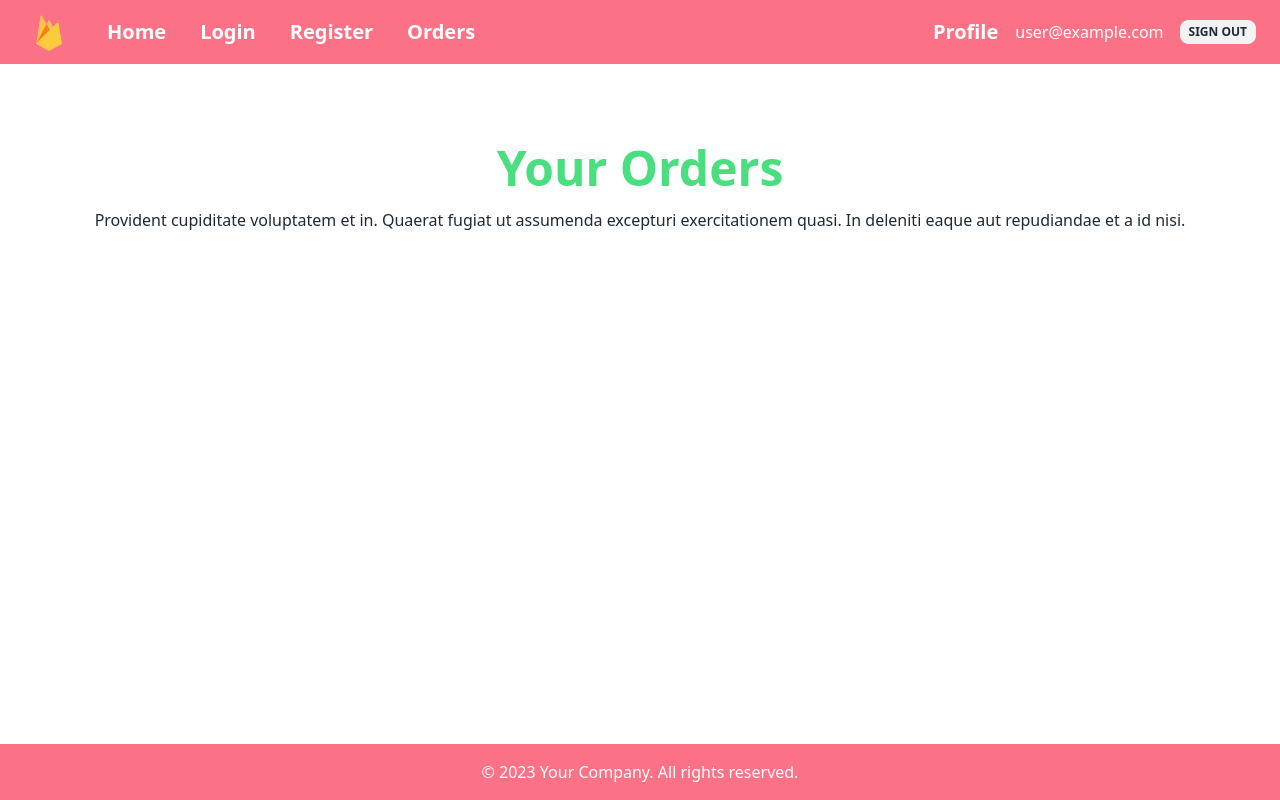
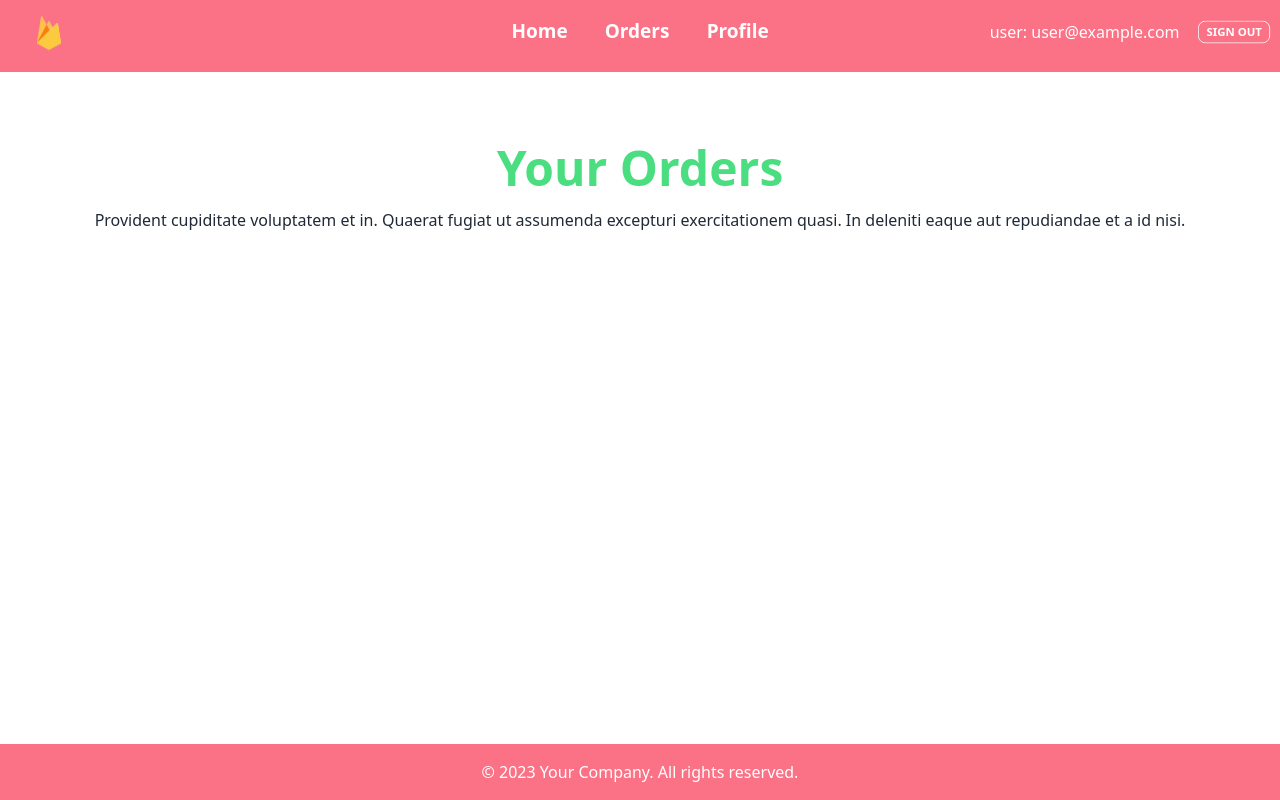
Before and after one commit to MDMahidul/firebase-auth-tailwind, a React (Vite) app: page /orders in a window 1280 px wide. Built offline with nearby package versions, Linux system fonts and the light colour scheme; no server answers; sample sign-in values are in the browser's storage.

Commit message:
added home,profile,footer content and show real local time

```diff
--- a/src/components/Header.jsx
+++ b/src/components/Header.jsx
@@ -6,45 +6,54 @@ import flogo from '/flogo.svg';
 const Header = () => {
   const { user, logOut } = useContext(AuthContext);
 
-  const handleLogout = ()=>{
+  const handleLogout = () => {
     logOut()
-      .then(()=>{})
-      .catch(error=>console.log(error))
-  }
+      .then(() => {})
+      .catch(error => console.log(error));
+  };
 
   return (
     <div>
-        <div className="navbar bg-rose-400 text-white flex justify-between py-2">
-         <div >
-            <Link to='/' className="btn btn-ghost normal-case text-xl"><img className='w-12' src={flogo} alt="" /></Link>
+      <div className="navbar bg-rose-400 text-white flex flex-wrap justify-between py-2">
+        <div className="navbar-start flex items-center space-x-4">
+          <Link className="btn btn-ghost normal-case text-xl" to="/">
+            <img className="w-12" src={flogo} alt="" />
+          </Link>
           <Link className="btn btn-ghost normal-case text-xl" to="/">
             Home
           </Link>
+          {!user && (
+            <>
               <Link className="btn btn-ghost normal-case text-xl" to="/login">
                 Login
               </Link>
               <Link className="btn btn-ghost normal-case text-xl" to="/register">
                 Register
               </Link>
+            </>
+          )}
           <Link className="btn btn-ghost normal-case text-xl" to="/orders">
             Orders
           </Link>
-         </div>
-         <div className='me-4'>
           {user && (
             <Link className="btn btn-ghost normal-case text-xl" to="/profile">
               Profile
             </Link>
           )}
+        </div>
+        <div className="navbar-end">
           {user ? (
             <>
-                <span>{user.email}</span>{" "}
-                <button onClick={handleLogout} className="btn btn-xs ms-4">
+              <span className="hidden sm:inline">{user.email}</span>{" "}
+              <button
+                onClick={handleLogout}
+                className="btn btn-xs ms-4"
+              >
                 Sign Out
               </button>
             </>
           ) : (
-              <Link to="/login">Login</Link>
+            ''
           )}
         </div>
       </div>
--- /dev/null
+++ b/src/components/Header2.jsx
@@ -0,0 +1,90 @@
+import React, { useContext } from 'react';
+import { Link } from 'react-router-dom';
+import { AuthContext } from '../providers/AuthProviders';
+import flogo from '/flogo.svg';
+
+const Header = () => {
+  const { user, logOut } = useContext(AuthContext);
+
+  const handleLogout = () => {
+    logOut()
+      .then(() => {})
+      .catch(error => console.log(error));
+  };
+
+  return (
+    <div>
+      <div className="navbar bg-rose-400 my-[-8px]">
+            <div className="navbar-start">
+                <div className="dropdown text-center">
+                <label tabIndex={0} className="btn btn-ghost lg:hidden text-white">
+                    <svg xmlns="http://www.w3.org/2000/svg" className="h-5 w-" fill="none" viewBox="0 0 20 20" stroke="currentColor"><path strokeLinecap="round" strokeLinejoin="round" strokeWidth="2" d="M4 6h16M4 12h8m-8 6h16" /></svg>
+                </label>
+                <ul tabIndex={0} className="menu menu-sm dropdown-content mt-3 z-[1] p-2 shadow  rounded-box w-80">
+                <li><Link className="btn btn-ghost normal-case text-xl" to="/">Home </Link></li>
+                    {!user && <>
+                        <li> <Link className="btn btn-ghost normal-case text-xl" to="/login"> Login </Link> </li>
+                        <li> <Link className="btn btn-ghost normal-case text-xl" to="/register"> Register </Link> </li>
+                        </>
+                    }
+                    <li><Link className="btn btn-ghost normal-case text-xl" to="/orders">Orders </Link></li>
+                    {user && (
+                        <li><Link className="btn btn-ghost normal-case text-xl" to="/profile">Profile </Link></li>
+                    )}
+                    {user ? (
+                        <>
+                        <li className='mx-auto'><span className="text-base sm:inline">user: {user.email}</span></li>{" "}
+                        <Link
+                            onClick={handleLogout}
+                            className="btn text-white text-xl bg-rose-400 hover:bg-rose-600"
+                        >
+                            Sign Out
+                        </Link>
+                        </>
+                    ) : (
+                        ''
+                    )}
+                </ul>
+                </div>
+                <Link className="btn btn-ghost normal-case text-xl hidden lg:flex" to="/">
+                    <img className="w-12" src={flogo} alt="" />
+                </Link>
+            </div>
+            <div className="navbar-center hidden lg:flex text-white">
+                <ul className="menu menu-horizontal px-1">
+                    <li><Link className="btn btn-ghost normal-case text-xl" to="/">Home </Link></li>
+                    {!user && <>
+                        <li> <Link className="btn btn-ghost normal-case text-xl" to="/login"> Login </Link> </li>
+                        <li> <Link className="btn btn-ghost normal-case text-xl" to="/register"> Register </Link> </li>
+                        </>
+                    }
+                    <li><Link className="btn btn-ghost normal-case text-xl" to="/orders">Orders </Link></li>
+                    {user && (
+                        <li><Link className="btn btn-ghost normal-case text-xl" to="/profile">Profile </Link></li>
+                    )}
+                </ul>
+            </div>
+            <div className="navbar-end text-white">
+                <Link className='lg:hidden'><img className='w-12' src={flogo} alt="" /></Link>
+                <div className='hidden lg:flex'>
+                    {user ? (
+                        <>
+                        <span className="hidden sm:inline">user: {user.email}</span>{" "}
+                        <Link
+                            onClick={handleLogout}
+                            className="btn bg-rose-400 text-white hover:bg-rose-600 btn-xs ms-4"
+                        >
+                            Sign Out
+                        </Link>
+                        </>
+                    ) : (
+                        ''
+                    )}
+                </div>
+            </div>
+      </div>
+    </div>
+  );
+};
+
+export default Header;
--- a/src/components/Login.jsx
+++ b/src/components/Login.jsx
@@ -1,10 +1,11 @@
 import React, { useContext } from "react";
-import { Link } from "react-router-dom";
+import { Link, useNavigate } from "react-router-dom";
 import { AuthContext } from "../providers/AuthProviders";
 
 const Login = () => {
 
   const {signIn} = useContext(AuthContext);
+  const navigate = useNavigate();
 
   const handleLogin = (event) => {
     event.preventDefault();
@@ -18,6 +19,7 @@ const Login = () => {
         const loggedUser = result.user;
         console.log(loggedUser);
         form.reset();
+        navigate('/profile')
       })
       .catch((error) => {
         console.log(error);
--- a/src/layout/Main.jsx
+++ b/src/layout/Main.jsx
@@ -1,6 +1,6 @@
 import React from 'react';
 import { Outlet } from 'react-router-dom';
-import Header from '../components/Header';
+import Header from '../components/Header2';
 import Footer from '../components/Footer';
 
 const Main = () => {
--- a/src/routes/PrivareRoute.jsx
+++ b/src/routes/PrivareRoute.jsx
@@ -6,7 +6,7 @@ const PrivareRoute = ({children}) => {
     const {user,loading} = useContext(AuthContext);
 
     if(loading){
-        return <progress className='progress w-56'></progress>;
+        return <div className='hero neg-margin min-h-screen'><span className='loading loading-infinity loading-lg'></span></div>;
     }
     if(user){
         return children;
```
Also changed, not shown: 1 other file (tests, documents, lock files or other folders). Lines whose indentation alone changed are shown as unchanged.
